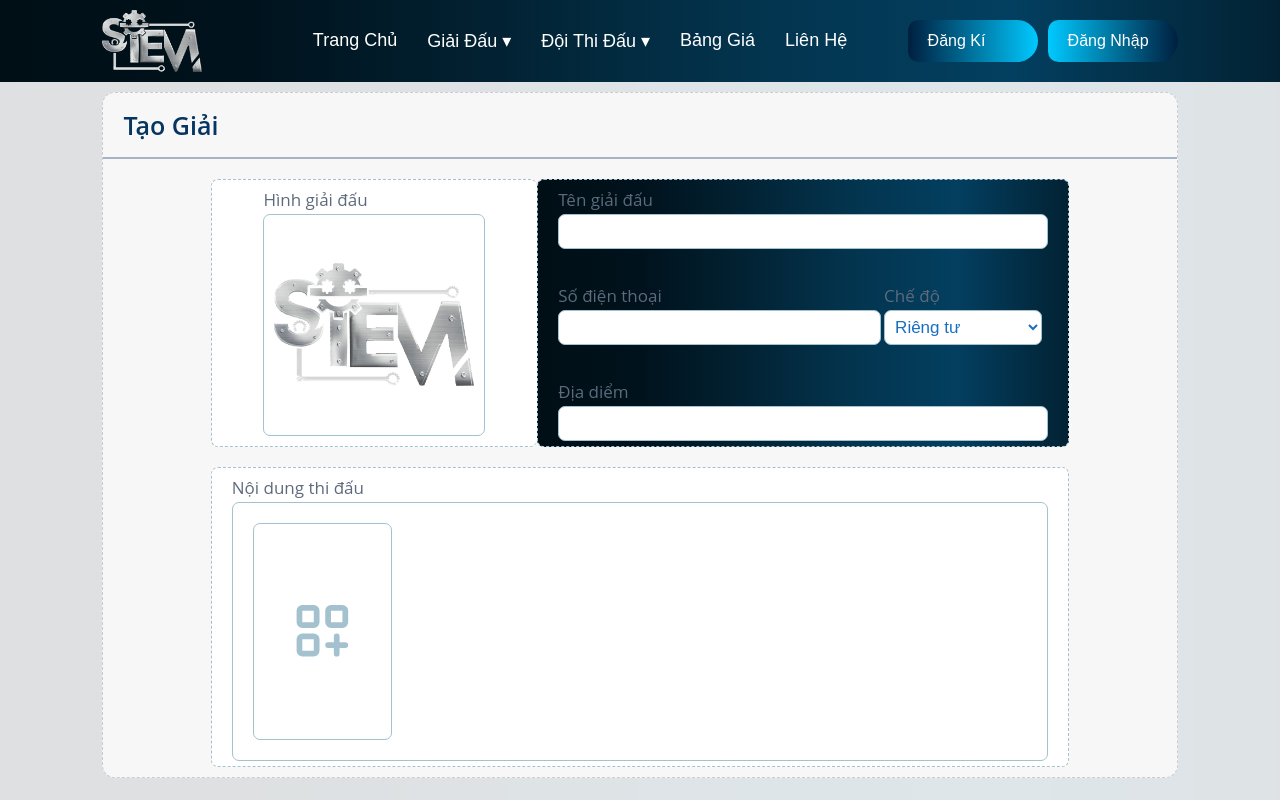
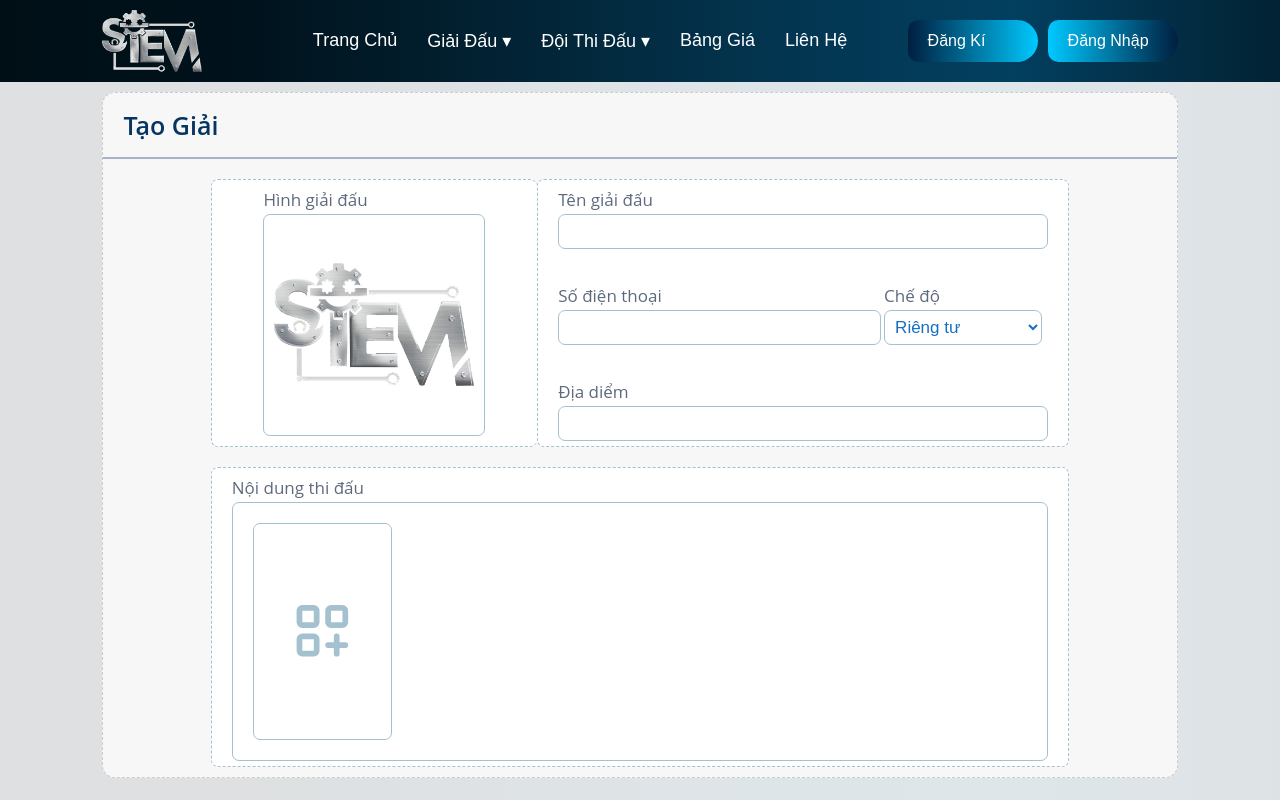
Before and after one commit to STEM-ROBOT/STEM-ROBOT_FE, a React (Vite) app: page /league/create-tournament in a window 1280 px wide. Shown: the top 800 px of the page. Built offline with nearby package versions, Linux system fonts and the light colour scheme.

Commit message:
fix conflic

```diff
--- a/src/pages/moderator-ui/component/InfoTournament/InfoTournament.css
+++ b/src/pages/moderator-ui/component/InfoTournament/InfoTournament.css
@@ -1,5 +1,5 @@
 /* Container for the info tournament section */
-.info_tournament {
+.info_tournaments {
     background-image: linear-gradient(
         to left,
         #022233 0%,
--- a/src/pages/moderator-ui/component/InfoTournament/InfoTournament.jsx
+++ b/src/pages/moderator-ui/component/InfoTournament/InfoTournament.jsx
@@ -29,7 +29,7 @@ const InfoTournament = () => {
     };
 
     return (
-        <div className="info_tournament">
+        <div className="info_tournaments">
             <div className='info_tournament_container'>
                 <div className="info_tournament_content">
                     <div className="tournament_bar">
--- a/src/router/ModeratorRouter.jsx
+++ b/src/router/ModeratorRouter.jsx
@@ -63,7 +63,6 @@ const moderatorRouter = [
     path: '/account/*/:id',
     element: <Account />
   },
-  { path: "/account/mytournament", element: <Account /> },
   { path: "/league/create-tournament", element: <CreateTournament /> },
   { path: "/league", element: <League /> },
   {
```
